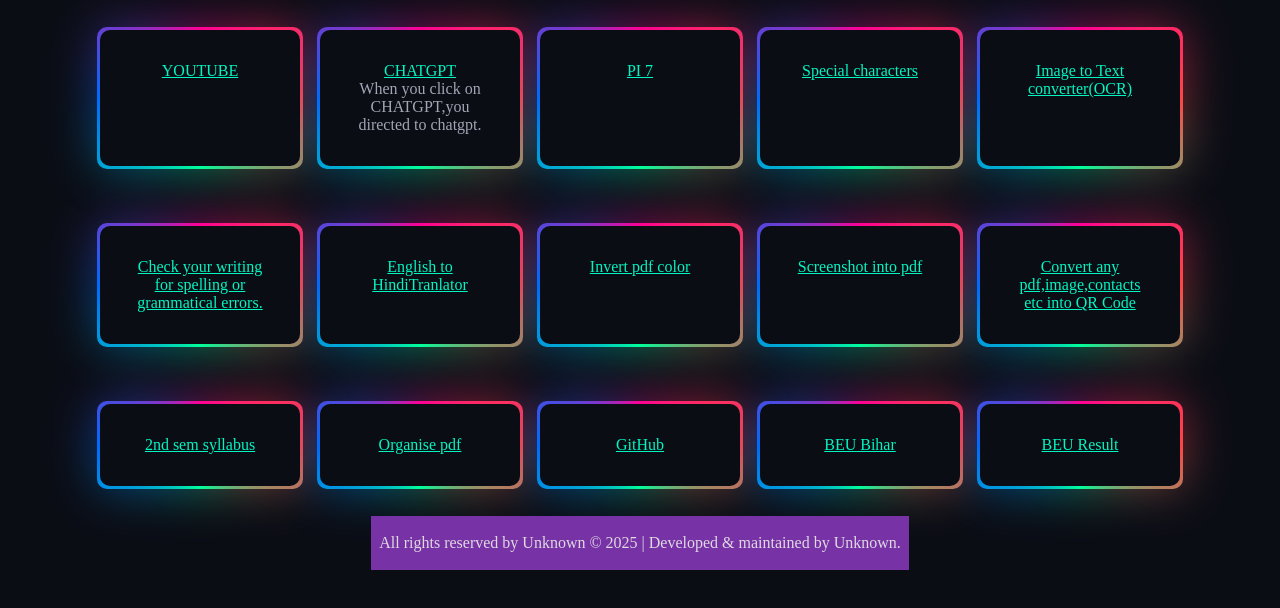
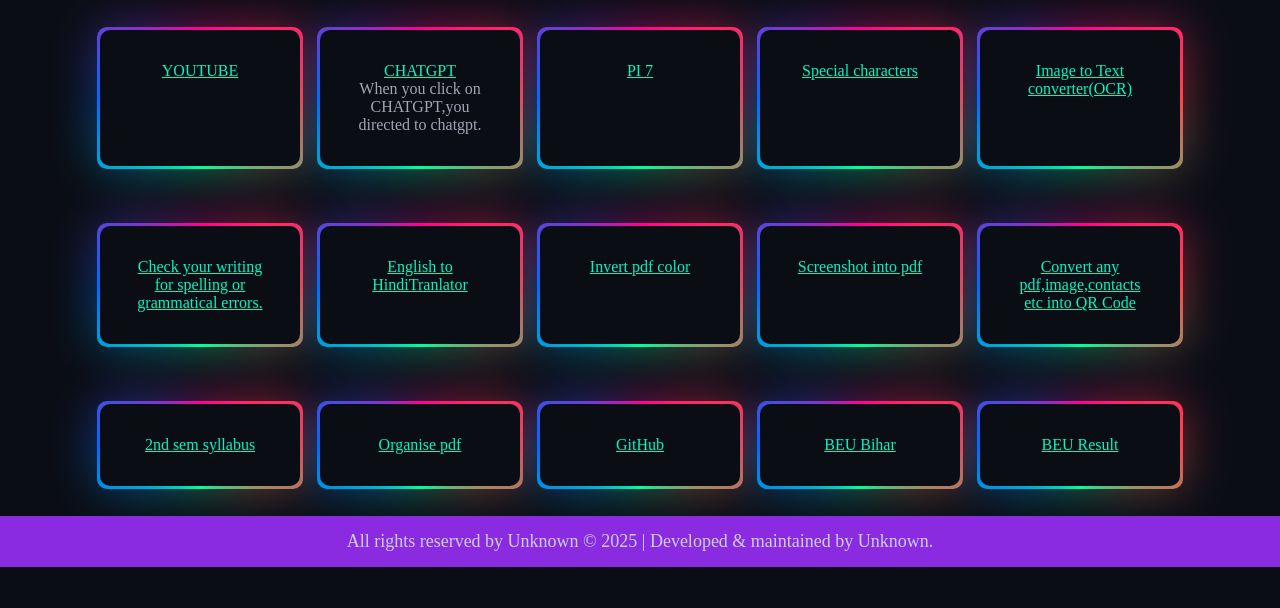
Before and after one commit to Alok198792/TOOLS, a plain HTML site: page index.html in a window 1280 px wide. Drawn offline with Linux system fonts and the light colour scheme.

Commit message:
Update style.css

```diff
--- a/style.css
+++ b/style.css
@@ -72,20 +72,20 @@ a{
   }
 }
 
-.footer{
-   background: #343434;
-   padding-top: 0px;
+ footer {
+  width: 100%;
+  background-color: blueviolet;   /* Footer background */
+  padding: 15px 0;             /* Upar niche spacing */
+  display: flex;
+  justify-content: center;     /* Horizontal center */
+  align-items: center;         /* Vertical center */
+  position: relative;          /* Normal position */
+  bottom: 0;
 }
-.panel{
-  background: #7732a6;
+
+footer .panel p {
+  margin: 0;
+  font-size: 18px;
+  color: #cacfe6;  /* Text color */
   text-align: center;
-  padding: 10px 0;
-  margin-bottom: 10px;
-/*   border-radius: 10px; */
-}
-.panel p{
-  color:  #dfd9e2;
-  margin: 0;
-  font-size: 16px;
-  padding: 8px;
-}
+ }
```
